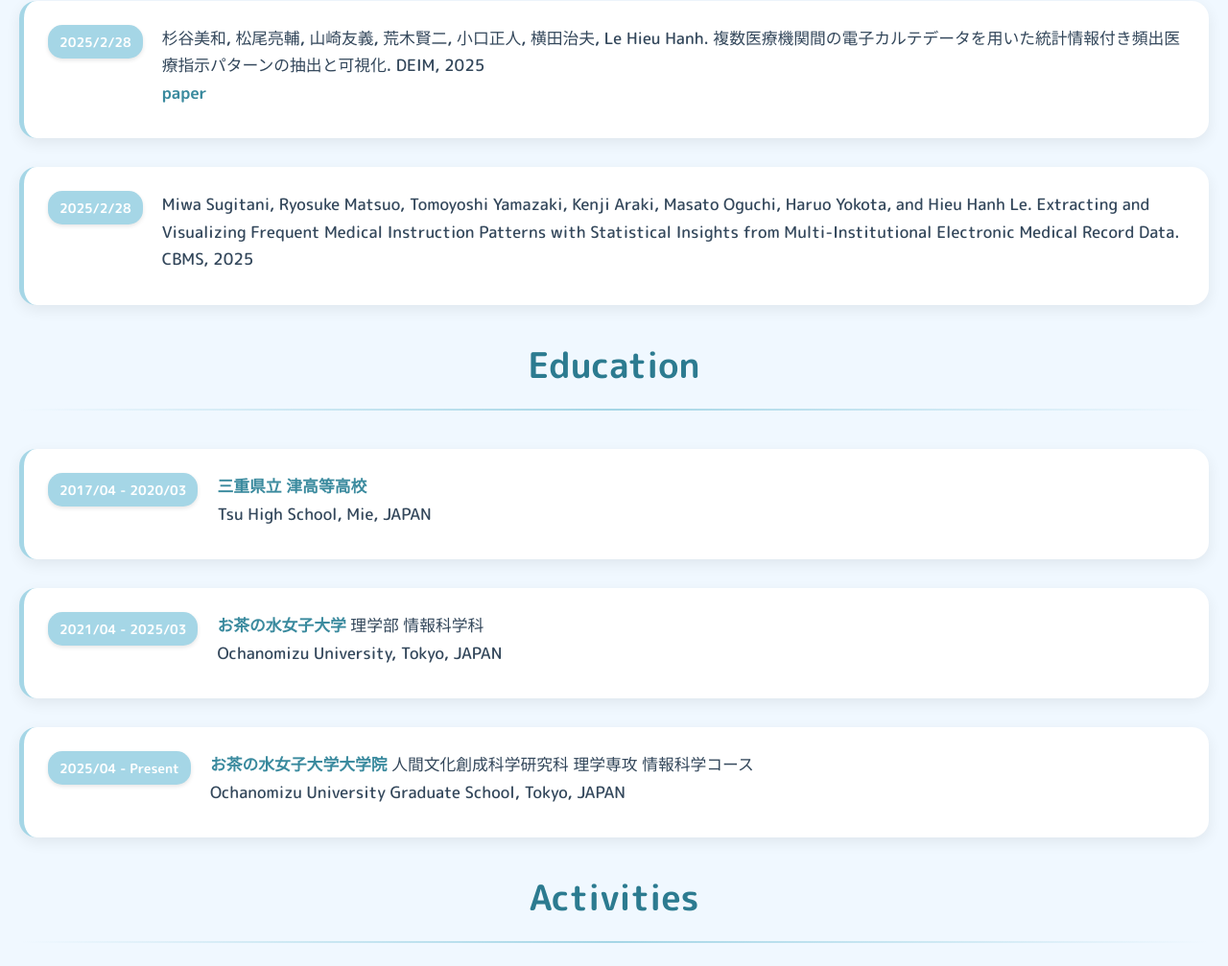
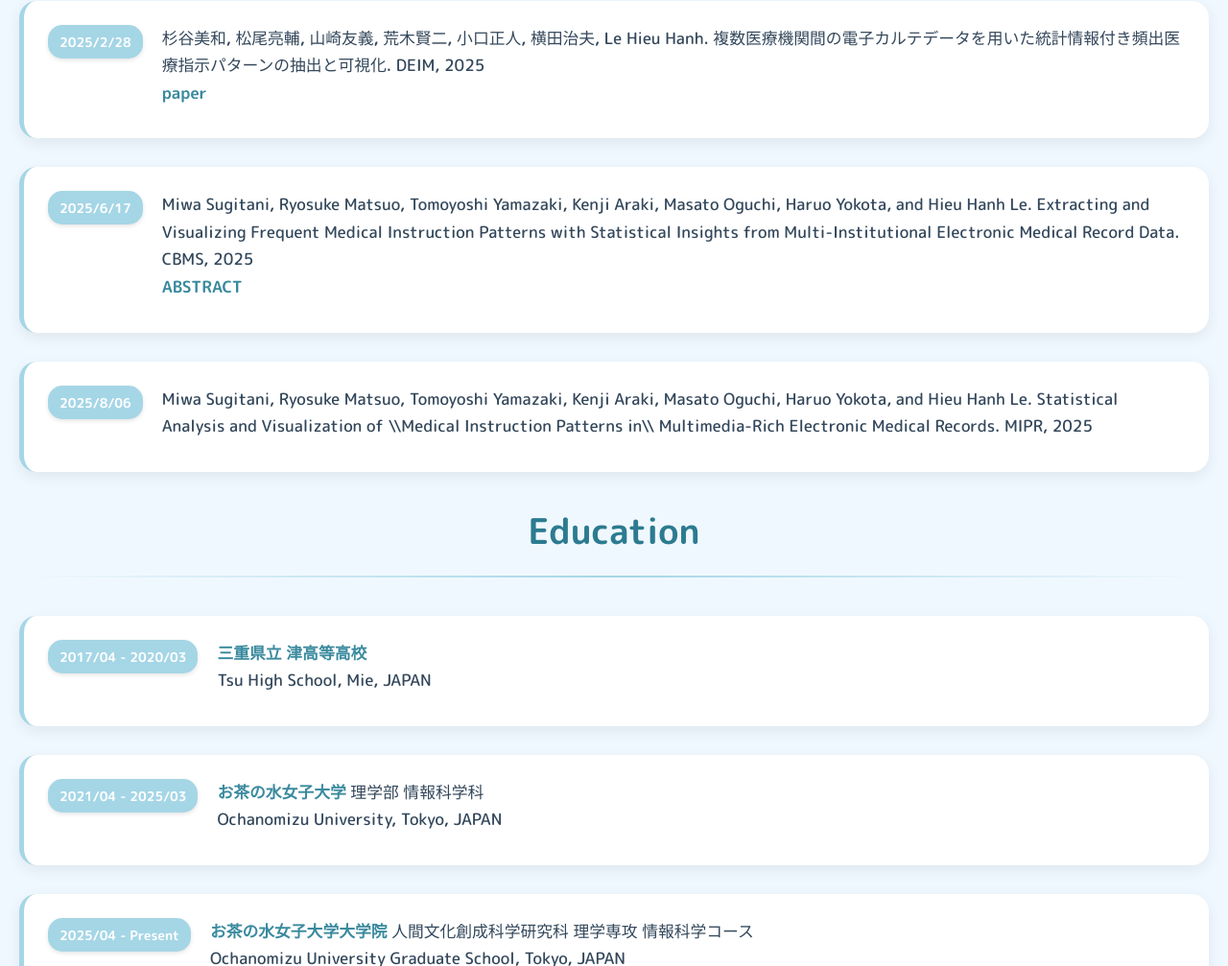
Before and after one commit to ochaMiwaSugitani/ochaMiwaSugitani.github.io, a website built with Vite: page index.html in a window 1280 px wide. Shown: the part 1651-2658 px from the top of the page at 96% size. Built offline with nearby package versions, Linux system fonts and the light colour scheme.

Commit message:
add: 論文

```diff
--- a/index.html
+++ b/index.html
@@ -117,11 +117,18 @@
             </div>
             </div>
             <div class="info">
-            <div class="date_and_title">
-              <p><time datetime="2025-02-28">2025/2/28</time></p>
-              <p>Miwa Sugitani, Ryosuke Matsuo, Tomoyoshi Yamazaki, Kenji Araki, Masato Oguchi, Haruo Yokota, and Hieu Hanh Le. Extracting and Visualizing Frequent Medical Instruction Patterns with Statistical Insights from Multi-Institutional Electronic Medical Record Data. CBMS, 2025
-              <!-- <br><a href="https://pub-files.atlas.jp/fs/public/deim2025/ver_19/abstract/ja/6K-02.pdf">paper</a></p> -->
+              <div class="date_and_title">
+                <p><time datetime="2025-06-17">2025/6/17</time></p>
+                <p>Miwa Sugitani, Ryosuke Matsuo, Tomoyoshi Yamazaki, Kenji Araki, Masato Oguchi, Haruo Yokota, and Hieu Hanh Le. Extracting and Visualizing Frequent Medical Instruction Patterns with Statistical Insights from Multi-Institutional Electronic Medical Record Data. CBMS, 2025
+                <br><a href="https://easychair.org/smart-program/IEEECBMS2025/2025-06-19.html#talk:283928">ABSTRACT</a></p>
+              </div>
             </div>
+            <div class="info">
+              <div class="date_and_title">
+                <p><time datetime="2025-08-06">2025/8/06</time></p>
+                <p>Miwa Sugitani, Ryosuke Matsuo, Tomoyoshi Yamazaki, Kenji Araki, Masato Oguchi, Haruo Yokota, and Hieu Hanh Le. Statistical Analysis and Visualization of \\Medical Instruction Patterns in\\ Multimedia-Rich Electronic Medical Records. MIPR, 2025
+                <!-- <br><a href="https://pub-files.atlas.jp/fs/public/deim2025/ver_19/abstract/ja/6K-02.pdf">paper</a></p> -->
+              </div>
             </div>
           </div>
         </section>
```
